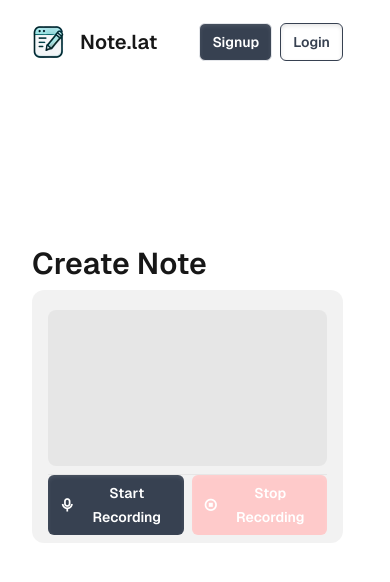
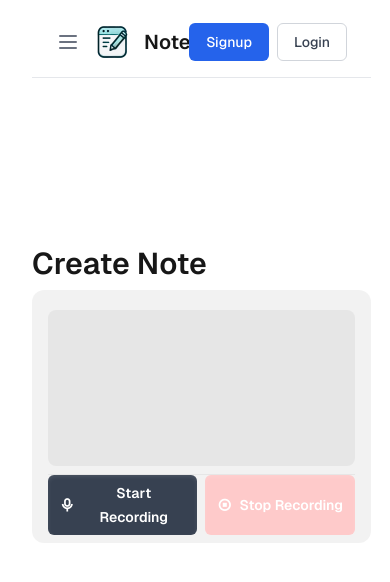
Before and after one commit to 365cent/note-app, a Next.js app: page /create in a window 390 px wide. Shown: the top 582 px of the page. Built offline with nearby package versions, Linux system fonts and the light colour scheme; no server answers.

Commit message:
refactor: replace dashHeader with homeHeader and restructure Header component for improved user data handling

```diff
--- a/app/components/dashHeader.tsx
+++ /dev/null
@@ -1,64 +0,0 @@
-'use client'
-
-import Link from 'next/link'
-import Image from 'next/image'
-import { Button } from '@headlessui/react'
-
-interface User {
-    username: string,
-    email: string
-}
-
-interface HeaderProps {
-    user: User | null
-}
-
-export default function Header({ user }: HeaderProps) {
-    return (
-        <header className="flex items-center justify-between px-6 py-4 bg-white dark:bg-gray-800 border-b dark:border-gray-700">
-            <Link href="/">
-                <div className="flex items-center gap-4 rounded-md -m-2 p-2 transition hover:bg-black/5 hover:cursor-pointer">
-                    <Image
-                        className="dark:invert"
-                        src="/assets/logo.png"
-                        alt="Note.lat logo"
-                        width={32}
-                        height={32}
-                        priority
-                    />
-                    <h1 className="text-xl font-semibold">Note.lat</h1>
-                    <span className="hidden sm:block">Lecture note has never been so easy</span>
-                </div>
-            </Link>
-            <nav className="flex items-center">
-                {user ? (
-                    <>
-                        <Link href="/dashboard">
-                            <Button className="mr-2 inline-flex items-center px-4 py-2 border border-transparent text-sm font-medium rounded-md text-white bg-blue-600 hover:bg-blue-700 focus:outline-none focus:ring-2 focus:ring-offset-2 focus:ring-blue-500">
-                                {user.username}
-                            </Button>
-                        </Link>
-                        <Link href="/logout">
-                            <Button className="inline-flex items-center px-4 py-2 border border-gray-300 text-sm font-medium rounded-md text-gray-700 bg-white hover:bg-gray-50 focus:outline-none focus:ring-2 focus:ring-offset-2 focus:ring-blue-500">
-                                Logout
-                            </Button>
-                        </Link>
-                    </>
-                ) : (
-                    <>
-                        <Link href="/signup">
-                            <Button className="mr-2 inline-flex items-center px-4 py-2 border border-transparent text-sm font-medium rounded-md text-white bg-blue-600 hover:bg-blue-700 focus:outline-none focus:ring-2 focus:ring-offset-2 focus:ring-blue-500">
-                                Signup
-                            </Button>
-                        </Link>
-                        <Link href="/login">
-                            <Button className="inline-flex items-center px-4 py-2 border border-gray-300 text-sm font-medium rounded-md text-gray-700 bg-white hover:bg-gray-50 focus:outline-none focus:ring-2 focus:ring-offset-2 focus:ring-blue-500">
-                                Login
-                            </Button>
-                        </Link>
-                    </>
-                )}
-            </nav>
-        </header>
-    )
-}
--- a/app/components/header.tsx
+++ b/app/components/header.tsx
@@ -1,13 +1,71 @@
-import { getUserCookie } from '../libs/action';
-import HeaderWrap from './frontheader';
+'use client'
 
-export default async function Header() {
-  const user = await getUserCookie();
+import Link from 'next/link'
+import Image from 'next/image'
 
-  const userNotNull = {
-    username: user?.username?.value || '', // Ensure it is a string
-    email: user?.email?.value || '', // Ensure it is a string
-  };
+interface User {
+    username: string,
+    email: string
+}
 
-  return <HeaderWrap user={userNotNull} />;
+interface HeaderProps {
+    user: User | null
+    toggleSidebar: () => void
 }
+
+export default function Header({ user, toggleSidebar }: HeaderProps) {
+    return (
+        <header className="flex items-center justify-between px-6 py-4 bg-white dark:bg-gray-800 border-b dark:border-gray-700">
+            <div className="flex items-center">
+                <button onClick={toggleSidebar} className="mr-4 text-gray-500 hover:text-gray-700 dark:text-gray-400 dark:hover:text-gray-200 md:hidden">
+                    <svg className="w-6 h-6" fill="none" stroke="currentColor" viewBox="0 0 24 24" xmlns="http://www.w3.org/2000/svg">
+                        <path strokeLinecap="round" strokeLinejoin="round" strokeWidth={2} d="M4 6h16M4 12h16M4 18h16" />
+                    </svg>
+                </button>
+                <Link href="/">
+                    <div className="flex items-center gap-4 rounded-md -m-2 p-2 transition hover:bg-black/5 hover:cursor-pointer">
+                        <Image
+                            className="dark:invert"
+                            src="/assets/logo.png"
+                            alt="Note.lat logo"
+                            width={32}
+                            height={32}
+                            priority
+                        />
+                        <h1 className="text-xl font-semibold">Note.lat</h1>
+                        <span className="hidden sm:block">Lecture note has never been so easy</span>
+                    </div>
+                </Link>
+            </div>
+            <nav className="flex items-center">
+                {user ? (
+                    <>
+                        <Link href="/dashboard">
+                            <button className="mr-2 inline-flex items-center px-4 py-2 border border-transparent text-sm font-medium rounded-md text-white bg-blue-600 hover:bg-blue-700 focus:outline-none focus:ring-2 focus:ring-offset-2 focus:ring-blue-500">
+                                {user.username.length < 3 ? `${user.username}'s Notebook` : user.username}
+                            </button>
+                        </Link>
+                        <Link href="/logout">
+                            <button className="inline-flex items-center px-4 py-2 border border-gray-300 text-sm font-medium rounded-md text-gray-700 bg-white hover:bg-gray-50 focus:outline-none focus:ring-2 focus:ring-offset-2 focus:ring-blue-500">
+                                Logout
+                            </button>
+                        </Link>
+                    </>
+                ) : (
+                    <>
+                        <Link href="/signup">
+                            <button className="mr-2 inline-flex items-center px-4 py-2 border border-transparent text-sm font-medium rounded-md text-white bg-blue-600 hover:bg-blue-700 focus:outline-none focus:ring-2 focus:ring-offset-2 focus:ring-blue-500">
+                                Signup
+                            </button>
+                        </Link>
+                        <Link href="/login">
+                            <button className="inline-flex items-center px-4 py-2 border border-gray-300 text-sm font-medium rounded-md text-gray-700 bg-white hover:bg-gray-50 focus:outline-none focus:ring-2 focus:ring-offset-2 focus:ring-blue-500">
+                                Login
+                            </button>
+                        </Link>
+                    </>
+                )}
+            </nav>
+        </header>
+    )
+}
--- /dev/null
+++ b/app/components/homeHeader.tsx
@@ -0,0 +1,13 @@
+import { getUserCookie } from '../libs/action';
+import HeaderWrap from './headerComp';
+
+export default async function Header() {
+  const user = await getUserCookie();
+
+  const userNotNull = {
+    username: user?.username?.value || '', // Ensure it is a string
+    email: user?.email?.value || '', // Ensure it is a string
+  };
+
+  return <HeaderWrap user={userNotNull} />;
+}
--- a/app/page.tsx
+++ b/app/page.tsx
@@ -1,6 +1,6 @@
 import Image from "next/image";
 import Link from "next/link";
-import Header from "./components/header";
+import Header from "./components/homeHeader";
 import Demo from "./components/demo";
 
 export default function Home() {
```
Also changed, not shown: app/components/headerComp.tsx (renamed from app/components/frontheader.tsx).
